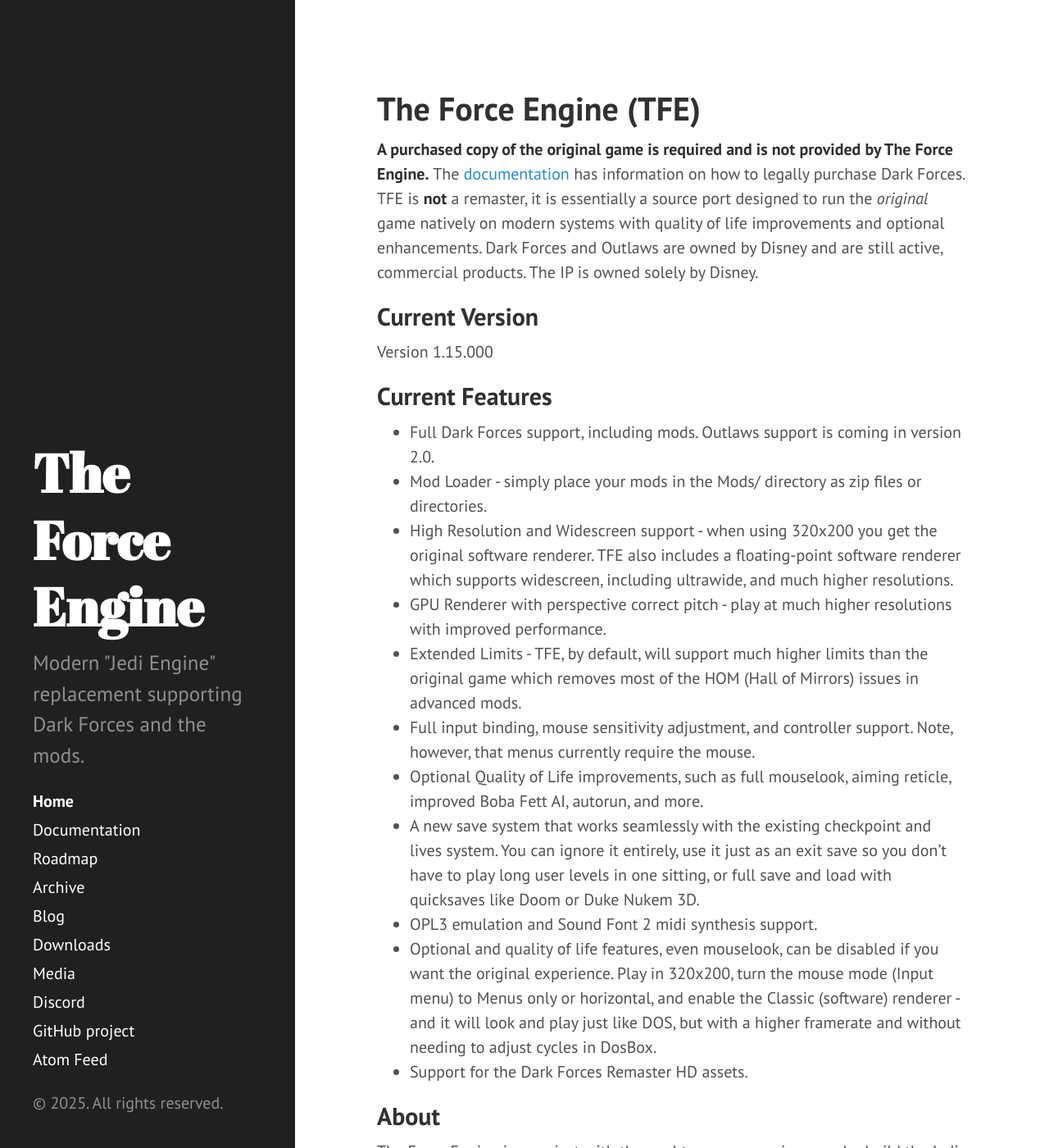
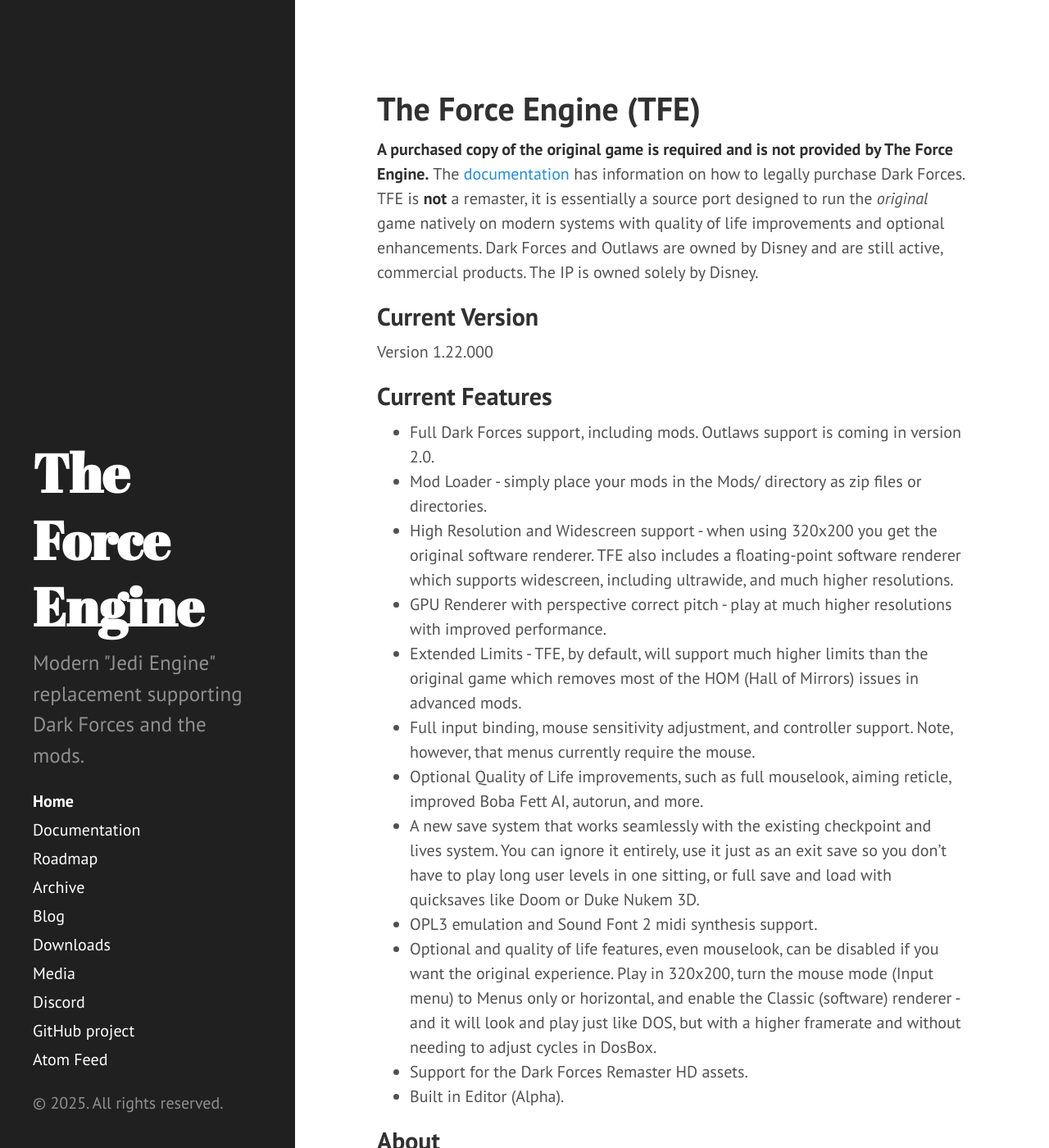
Before and after one commit to TheForceEngine/TheForceEngine.github.io, a Jekyll site: the page built from index.md, in a window 1280 px wide and 1400 px high. Shown: the whole window at 82% size. Built offline with Jekyll 4.4.1, drawn with Linux system fonts in a browser that asks for light colours.

Commit message:
Update index.md

```diff
--- a/index.md
+++ b/index.md
@@ -7,7 +7,7 @@
 **A purchased copy of the original game is required and is not provided by The Force Engine.** The [documentation](https://theforceengine.github.io/Documentation.html) has information on how to legally purchase Dark Forces. TFE is **not** a remaster, it is essentially a source port designed to run the *original* game natively on modern systems with quality of life improvements and optional enhancements. Dark Forces and Outlaws are owned by Disney and are still active, commercial products. The IP is owned solely by Disney.
 
 ## Current Version
-Version 1.15.000
+Version 1.22.000
 
 ## Current Features
 * Full Dark Forces support, including mods. Outlaws support is coming in version 2.0.
@@ -21,6 +21,7 @@
 * OPL3 emulation and Sound Font 2 midi synthesis support.
 * Optional and quality of life features, even mouselook, can be disabled if you want the original experience. Play in 320x200, turn the mouse mode (Input menu) to Menus only or horizontal, and enable the Classic (software) renderer - and it will look and play just like DOS, but with a higher framerate and without needing to adjust cycles in DosBox.
 * Support for the Dark Forces Remaster HD assets.
+* Built in Editor (Alpha).
 
 ## About
 The Force Engine is a project with the goal to reverse engineer and rebuild the Jedi Engine for modern systems and the games that used that engine - **Dark Forces** and **Outlaws**. The project will include modern, built-in tools, such as a level editor and will make it easy to play **Dark Forces** and **Outlaws** on modern systems as well as the many community **mods** designed to work with the original games.
```
